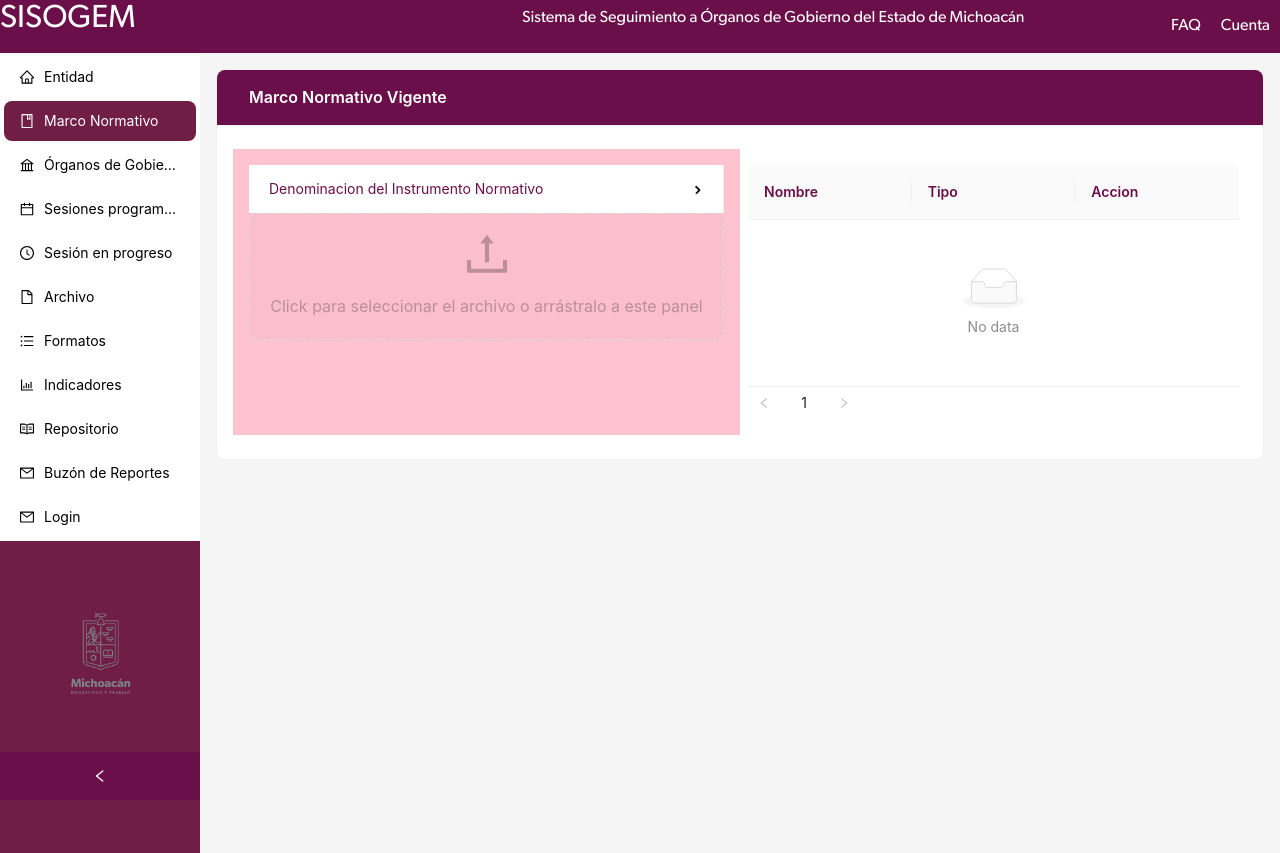
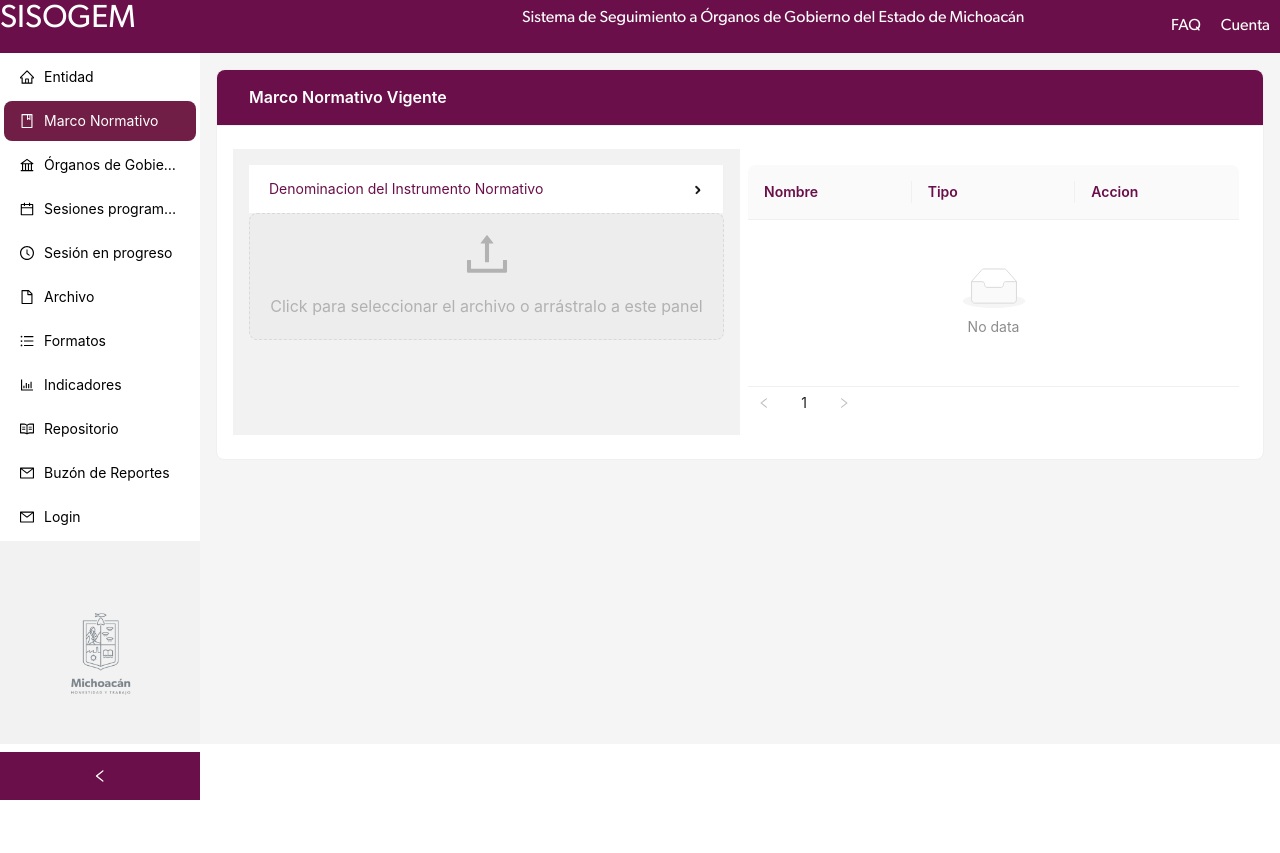
Before and after one commit to ArturoEstrada0/sisogem, a React (Create React App) app: page /marco-normativo in a window 1280 px wide. After the commit the page ends 800 px from the top, so only its background shows below. Built offline with nearby package versions, Linux system fonts and the light colour scheme.

Commit message:
cambio de colores

```diff
--- a/src/components/Dashboard.jsx
+++ b/src/components/Dashboard.jsx
@@ -63,12 +63,12 @@
   }, []);
 
   return (
-    <Layout style={{ minHeight: "100vh", background: "#fff" }}>
+    <Layout style={{ minHeight: "calc(100vh-52.8px)", background: "#fff" }}>
       <Sider
         collapsible
         collapsed={collapsed}
         onCollapse={toggleCollapsed}
-        style={{ background: "#701e45" }}
+        style={{ background: "#cccccc40" }}
         theme="dark"
       >
         <Menu
--- a/src/components/MarcoNormativo.jsx
+++ b/src/components/MarcoNormativo.jsx
@@ -88,7 +88,7 @@
 
 
       <Row gutter={16}>
-        <Col span={12} className="menu-col" style={{ background: '#FFC3D0', padding: '1rem' }}>
+        <Col span={12} className="menu-col" style={{ background: 'cccccc40', padding: '1rem' }}>
 
           <Menu
             onClick={handleMenuClick}
```
Also changed, not shown: 1 other file (tests, documents, lock files or other folders).
